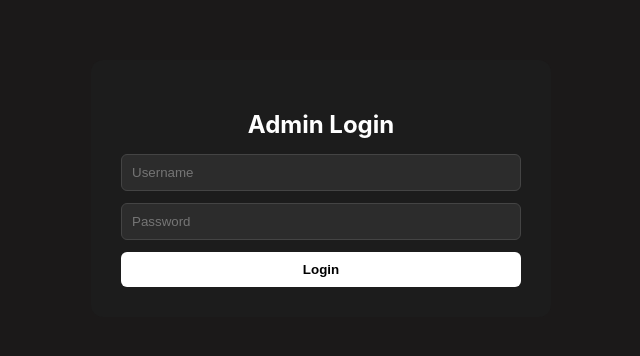
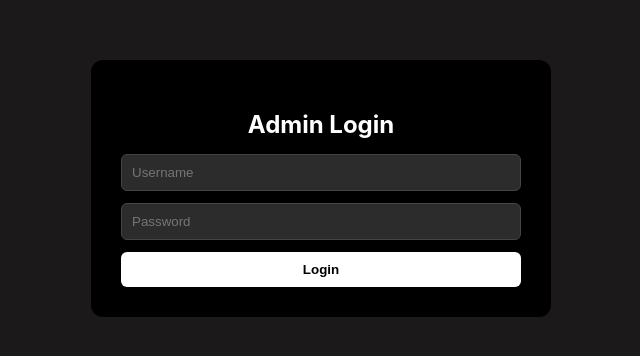
Before and after one commit to pavitraa07/Benzamods-Project, a React (Create React App) app in the folder frontend/: page /adminpanel in a window 1280 px wide. Shown: the part 212-568 px from the top of the page, without its empty margins (319-959 px from the left). Built offline with nearby package versions, Linux system fonts and the light colour scheme.

Commit message:
Deployment

```diff
--- a/frontend/src/auth/AdminPanel.jsx
+++ b/frontend/src/auth/AdminPanel.jsx
@@ -122,7 +122,7 @@ const pageStyle = {
 };
 
 const formCardStyle = {
-  background: "#1c1c1c",
+  background: "#000000ff",
   padding: "30px",
   borderRadius: "12px",
   maxWidth: "400px",
```
